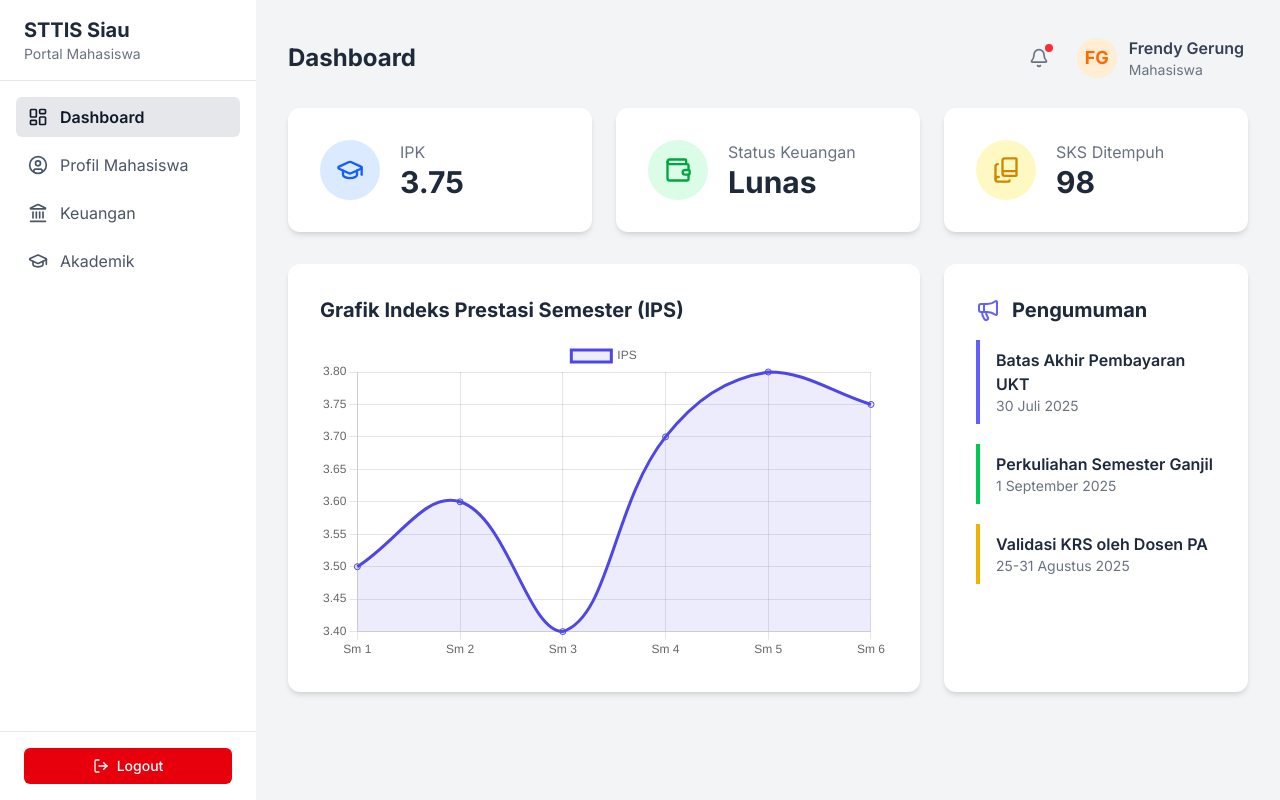
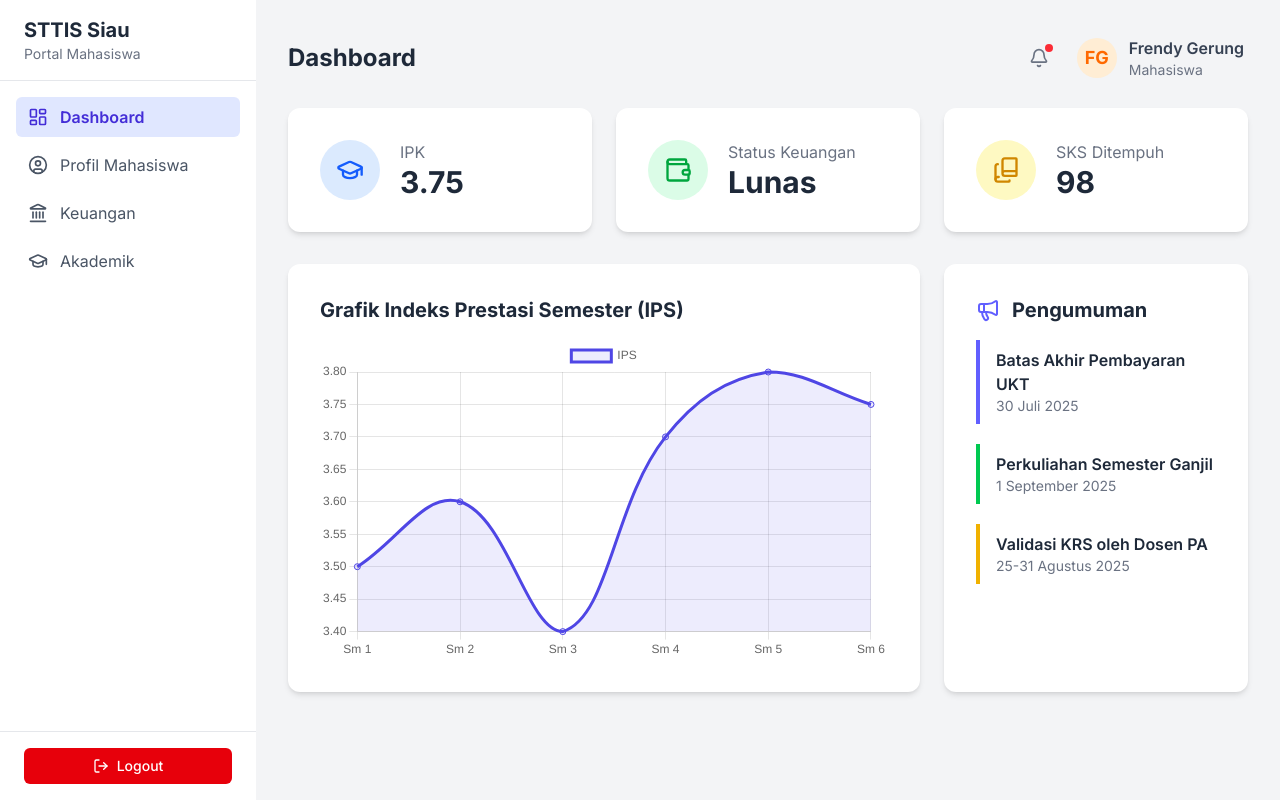
Before and after one commit to Greenson22/siau-app, a Next.js app: page / in a window 1280 px wide. Built offline with nearby package versions, Linux system fonts and the light colour scheme.

Commit message:
style(sidebar): Menyesuaikan gaya menu aktif dengan tema utama
Mengubah warna latar belakang dan teks pada menu sidebar yang aktif agar konsisten dengan palet warna indigo yang digunakan di seluruh aplikasi, menciptakan tampilan yang lebih terintegrasi.

```diff
--- a/src/components/fragments/Sidebar.tsx
+++ b/src/components/fragments/Sidebar.tsx
@@ -39,11 +39,13 @@ const Sidebar: React.FC<SidebarProps> = ({ activeView, setActiveView, isOpen, se
               e.preventDefault();
               setActiveView(link.id as NavLinkId);
             }}
-            className={`flex items-center gap-3 px-3 py-2 rounded-md transition ${
+            // === BAGIAN YANG DIPERBAIKI ===
+            className={`flex items-center gap-3 px-3 py-2 rounded-md transition-colors duration-200 ${
               activeView === link.id
-                ? 'bg-gray-200 text-gray-900 font-semibold'
-                : 'text-gray-600 hover:bg-gray-100 hover:text-gray-800'
+                ? 'bg-indigo-100 text-indigo-700 font-semibold' // Tema aktif yang baru
+                : 'text-gray-600 hover:bg-indigo-50 hover:text-indigo-600' // Tema hover yang disesuaikan
             }`}
+            // === AKHIR BAGIAN YANG DIPERBAIKI ===
           >
             <link.icon size={20} />
             <span>{link.title}</span>
```
